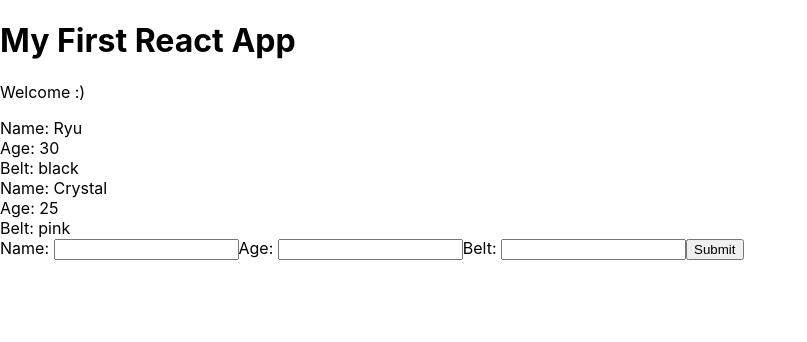
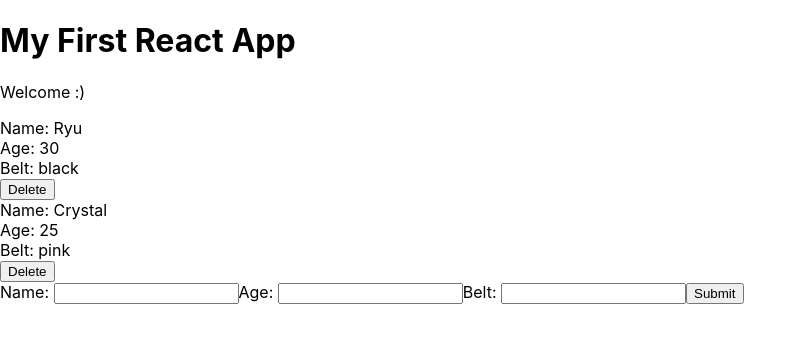
Before and after one commit to sadam1807/react-course, a React (Create React App) app in the folder client/: page / in a window 1280 px wide. Shown: the top 342 px of the page, without its empty margins (0-807 px from the left). Built offline with nearby package versions, Linux system fonts and the light colour scheme.

Commit message:
implemented add and delete data form list

```diff
--- a/client/src/App.js
+++ b/client/src/App.js
@@ -17,12 +17,24 @@
         ninjas : ninjas
       })
   }
+
+  deleteNinja = (id) => {
+    let ninjas = this.state.ninjas.filter(ninja =>{
+        return ninja.id !== id
+    })
+
+    this.setState({
+      ninjas : ninjas
+    })
+ }
+
+
   render() {
     return (
       <div className="App">
         <h1>My First React App</h1>
         <p>Welcome :)</p>
-        <Ninjas ninjas={this.state.ninjas}/>
+        <Ninjas deleteNinja={this.deleteNinja} ninjas={this.state.ninjas}/>
         <AddNinja addNinja={this.addNinja}/>
       </div>
     );
--- a/client/src/Ninjas.js
+++ b/client/src/Ninjas.js
@@ -1,12 +1,13 @@
 import React from 'react';
 
-const Ninjas = ({ninjas}) => {
+const Ninjas = ({ninjas, deleteNinja}) => {
         const ninjaList = ninjas.map(ninja => {
             return ninja.age > 20 ? (
                <div key={ninja.id} className="ninja">
                     <div >Name: {ninja.name}</div>
                     <div>Age: {ninja.age}</div>
                     <div >Belt: {ninja.belt}</div>
+                    <button onClick={() => {deleteNinja(ninja.id)}} >Delete</button>
                 </div>
             ) : null ;
 
```
